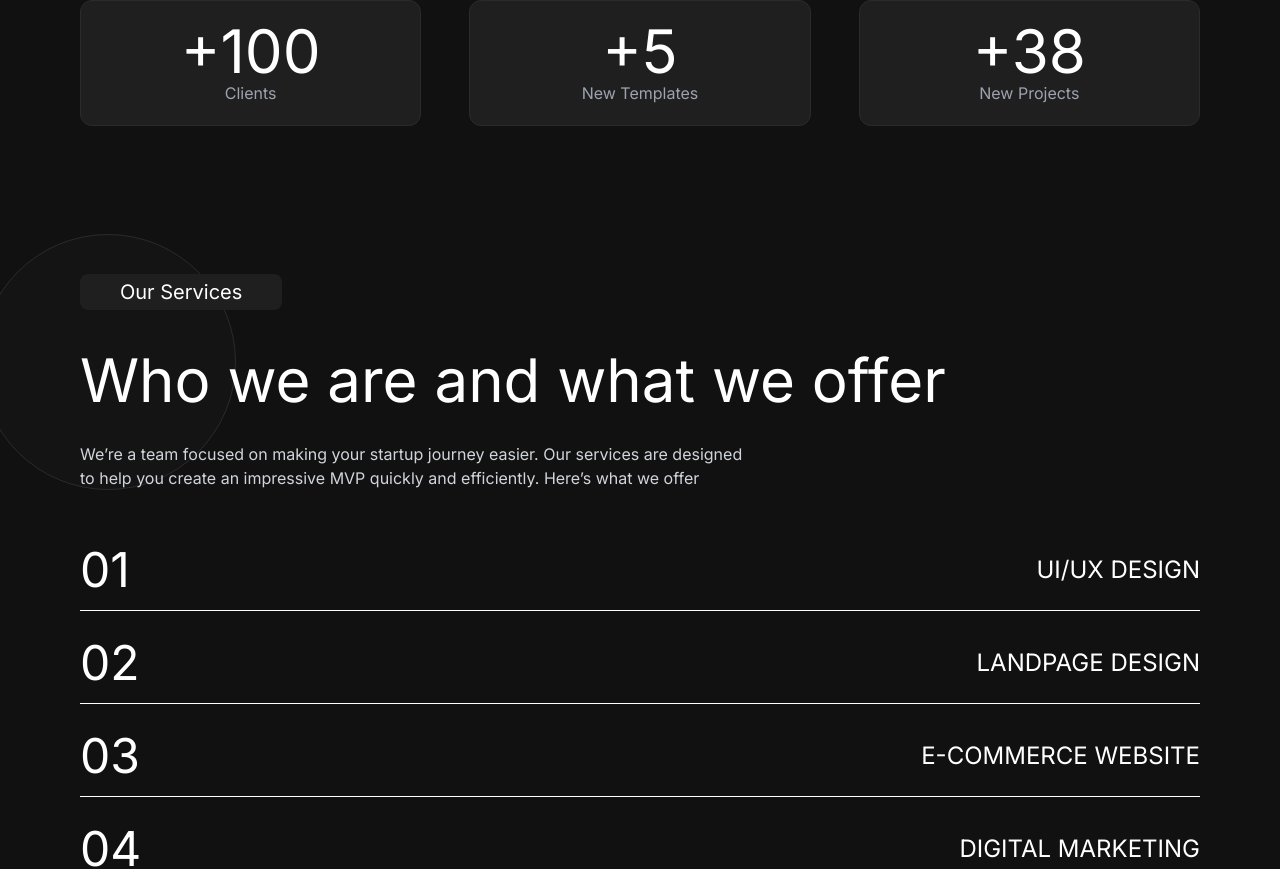
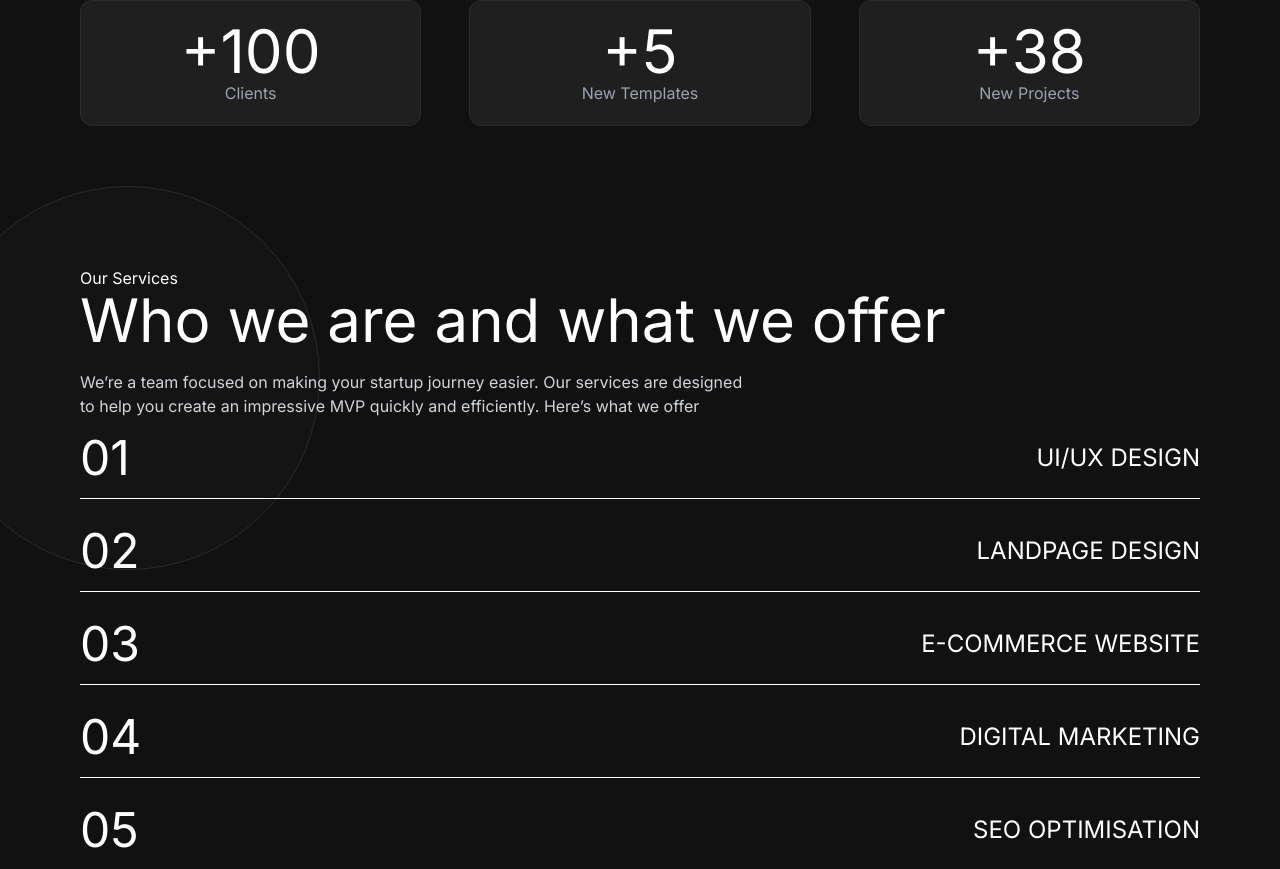
Before and after one commit to biswajit035/NBT, a Next.js app: page / in a window 1280 px wide. Shown: the part 1194-2063 px from the top of the page. Built offline with nearby package versions, Linux system fonts and the light colour scheme.

Commit message:
fix: :bug: style fixed

```diff
--- a/src/pages/Services.tsx
+++ b/src/pages/Services.tsx
@@ -9,14 +9,14 @@ const Services = () => {
     "SEO OPTIMISATION",
   ]
   return (
-    <div className='relative z-[3] my-12 h-fit w-full overflow-x-hidden'>
-      <div className='absolute -left-5 hidden aspect-square rounded-full border border-[#2b2b2b] bg-gridBg hover:bg-[#1c1c1c] md:block md:w-[45vw] lg:w-[20vw]'></div>
-      <div className="content relative z-[2] px-2 py-10 md:w-full md:px-10 lg:w-10/12 lg:px-20">
-        <div className='mb-10 w-fit rounded-lg bg-[#1f1f1f] px-10 py-1 text-xl'>Our Services</div>
-        <h1 className='mb-8 text-3xl md:text-5xl lg:text-6xl'>Who we are and what we offer</h1>
+    <div className='stdPy relative z-[3] h-fit w-full overflow-x-hidden md:pt-20' id='services'>
+      <div className='absolute -left-12 top-0 hidden aspect-square rounded-full border border-[#2b2b2b] bg-gridBg hover:bg-[#1c1c1c] md:block md:w-[45vw] lg:-left-16 lg:w-[30vw]'></div>
+      <div className="content relative z-[2] px-2 md:w-full md:px-10 lg:w-10/12 lg:px-20">
+        <div className='heading'>Our Services</div>
+        <h1 className='mb-5 text-3xl md:text-5xl lg:text-6xl'>Who we are and what we offer</h1>
         <p className='text-gray-300 lg:w-3/4'>We’re a team focused on making your startup journey easier. Our services are designed to help you create an impressive MVP quickly and efficiently. Here’s what we offer</p>
       </div>
-      <div className='flex flex-col gap-3 px-2 md:px-10 lg:px-20'>
+      <div className='relative z-[2] flex flex-col gap-3 px-2 md:px-10 lg:px-20'>
         {
           services.map((item,idx)=>(
             <div className='flex items-center justify-between border-b border-white py-4' key={idx}>
```
